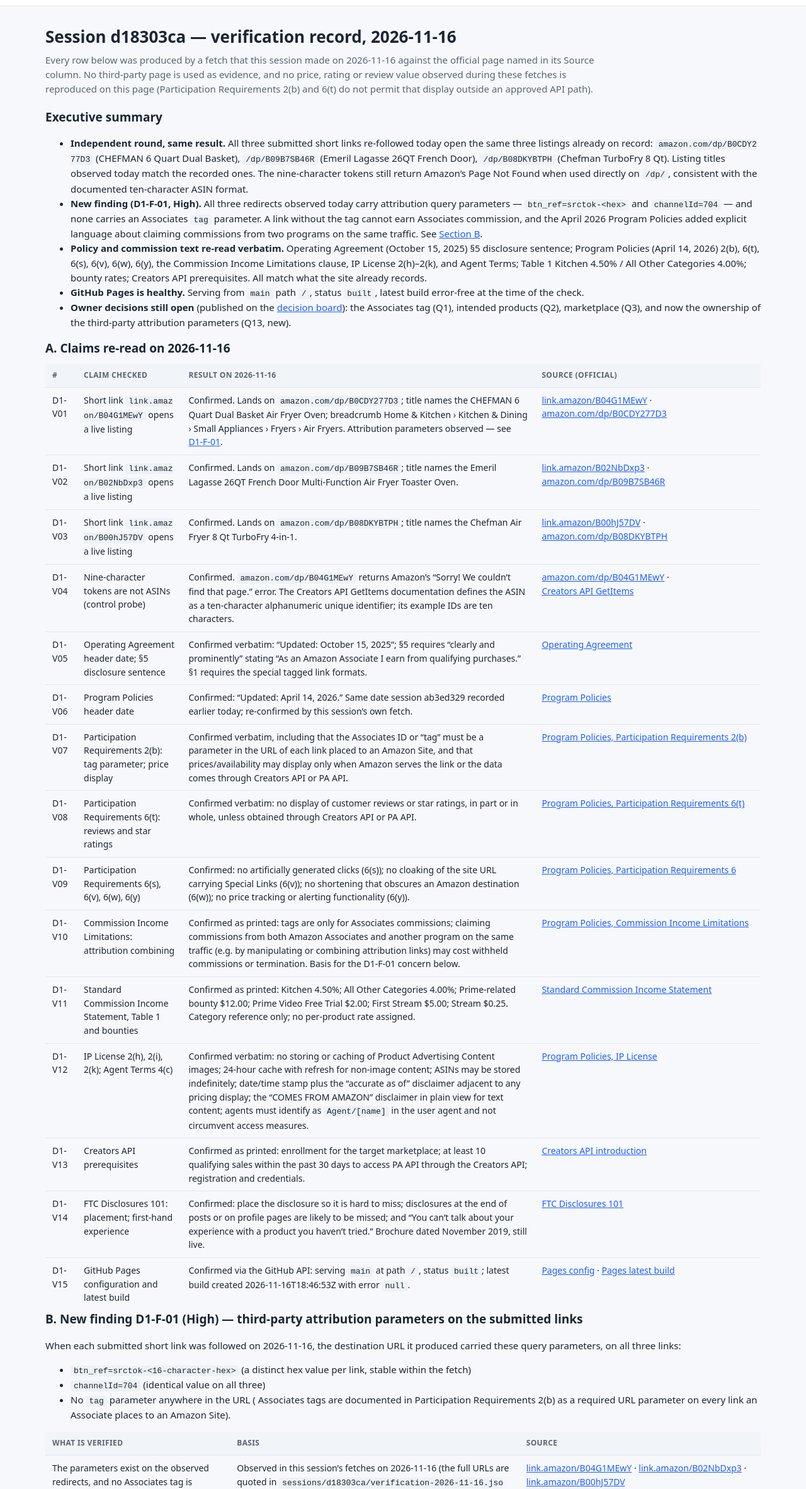
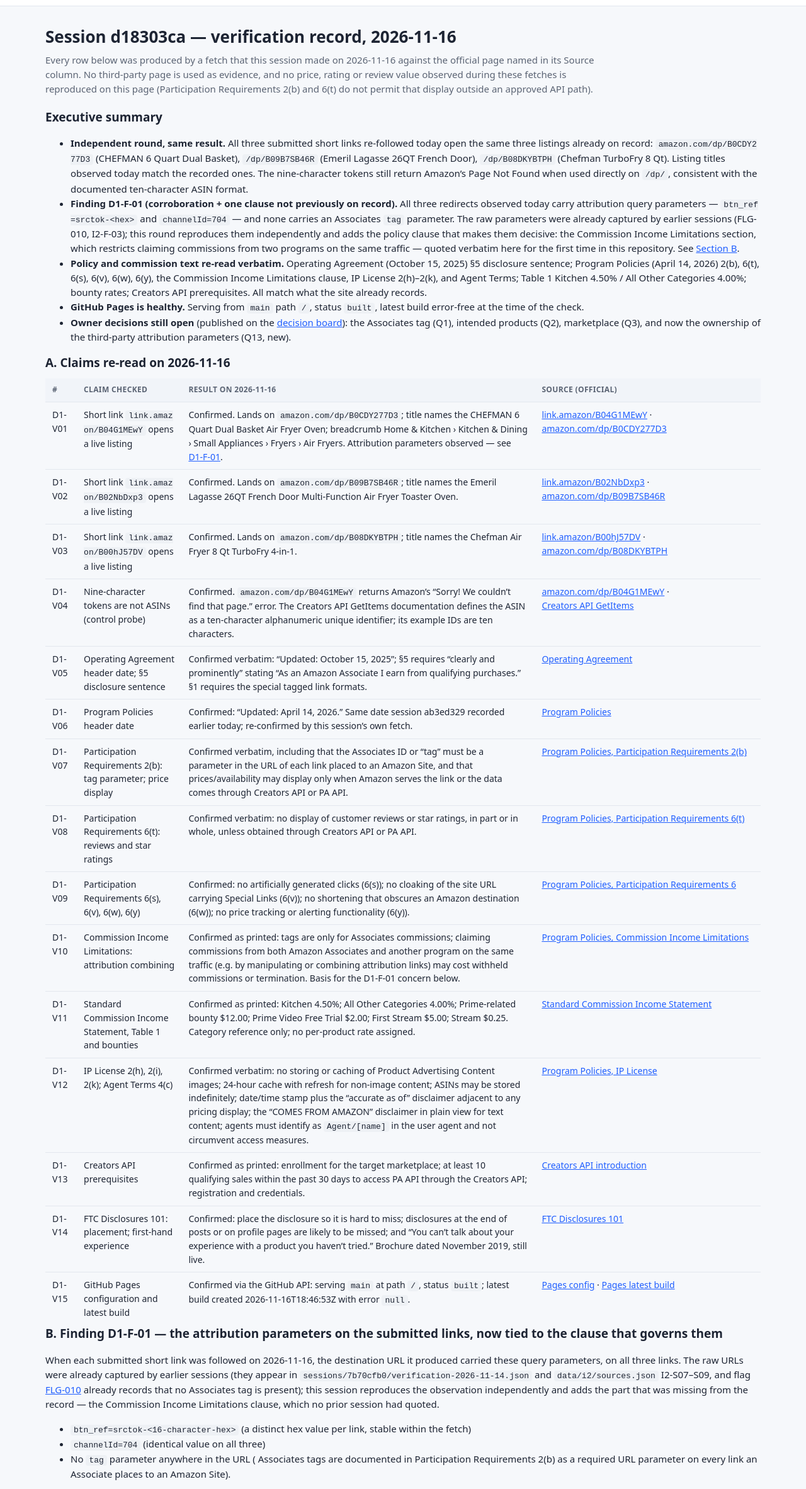
Before and after one commit to kanlerxz87-cyber/Zone3, a plain HTML site: page sessions/d18303ca/index.html in a window 1280 px wide. Shown: the part 49-2414 px from the top of the page at 63% size. Drawn offline with Linux system fonts and the light colour scheme.

Commit message:
D1 record: reframe D1-F-01 honestly — corroborates FLG-010/I2-F-03; the new contribution is the Commission Income Limitations clause (never quoted before) + D-15/Q13
Co-authored-by: arena-agent <297053741+arena-agent@users.noreply.github.com>

```diff
--- a/sessions/d18303ca/index.html
+++ b/sessions/d18303ca/index.html
@@ -19,7 +19,7 @@
 <h2>Executive summary</h2>
 <ul>
   <li><strong>Independent round, same result.</strong> All three submitted short links re-followed today open the same three listings already on record: <code>amazon.com/dp/B0CDY277D3</code> (CHEFMAN 6 Quart Dual Basket), <code>/dp/B09B7SB46R</code> (Emeril Lagasse 26QT French Door), <code>/dp/B08DKYBTPH</code> (Chefman TurboFry 8 Qt). Listing titles observed today match the recorded ones. The nine-character tokens still return Amazon&rsquo;s Page Not Found when used directly on <code>/dp/</code>, consistent with the documented ten-character ASIN format.</li>
-  <li><strong>New finding (D1-F-01, High).</strong> All three redirects observed today carry attribution query parameters &mdash; <code>btn_ref=srctok-&lt;hex&gt;</code> and <code>channelId=704</code> &mdash; and none carries an Associates <code>tag</code> parameter. A link without the tag cannot earn Associates commission, and the April 2026 Program Policies added explicit language about claiming commissions from two programs on the same traffic. See <a href="#d1f01">Section B</a>.</li>
+  <li><strong>Finding D1-F-01 (corroboration + one clause not previously on record).</strong> All three redirects observed today carry attribution query parameters &mdash; <code>btn_ref=srctok-&lt;hex&gt;</code> and <code>channelId=704</code> &mdash; and none carries an Associates <code>tag</code> parameter. The raw parameters were already captured by earlier sessions (FLG-010, I2-F-03); this round reproduces them independently and adds the policy clause that makes them decisive: the Commission Income Limitations section, which restricts claiming commissions from two programs on the same traffic &mdash; quoted verbatim here for the first time in this repository. See <a href="#d1f01">Section B</a>.</li>
   <li><strong>Policy and commission text re-read verbatim.</strong> Operating Agreement (October 15, 2025) &sect;5 disclosure sentence; Program Policies (April 14, 2026) 2(b), 6(t), 6(s), 6(v), 6(w), 6(y), the Commission Income Limitations clause, IP License 2(h)&ndash;2(k), and Agent Terms; Table 1 Kitchen 4.50% / All Other Categories 4.00%; bounty rates; Creators API prerequisites. All match what the site already records.</li>
   <li><strong>GitHub Pages is healthy.</strong> Serving from <code>main</code> path <code>/</code>, status <code>built</code>, latest build error-free at the time of the check.</li>
   <li><strong>Owner decisions still open</strong> (published on the <a href="../../site/decisions.html">decision board</a>): the Associates tag (Q1), intended products (Q2), marketplace (Q3), and now the ownership of the third-party attribution parameters (Q13, new).</li>
@@ -47,8 +47,8 @@
   </tbody>
 </table>
 
-<h2 id="d1f01">B. New finding D1-F-01 (High) &mdash; third-party attribution parameters on the submitted links</h2>
-<p>When each submitted short link was followed on 2026-11-16, the destination URL it produced carried these query parameters, on all three links:</p>
+<h2 id="d1f01">B. Finding D1-F-01 &mdash; the attribution parameters on the submitted links, now tied to the clause that governs them</h2>
+<p>When each submitted short link was followed on 2026-11-16, the destination URL it produced carried these query parameters, on all three links. The raw URLs were already captured by earlier sessions (they appear in <code>sessions/7b70cfb0/verification-2026-11-14.json</code> and <code>data/i2/sources.json</code> I2-S07&ndash;S09, and flag <a href="../../flagged.html#FLG-010">FLG-010</a> already records that no Associates tag is present); this session reproduces the observation independently and adds the part that was missing from the record &mdash; the Commission Income Limitations clause, which no prior session had quoted.</p>
 <ul>
   <li><code>btn_ref=srctok-&lt;16-character-hex&gt;</code> (a distinct hex value per link, stable within the fetch)</li>
   <li><code>channelId=704</code> (identical value on all three)</li>
--- a/sessions/d18303ca/verification-2026-11-16.json
+++ b/sessions/d18303ca/verification-2026-11-16.json
@@ -25,7 +25,7 @@
     {"id": "D1-V15", "claim": "GitHub Pages configuration and latest build", "result": "Confirmed via the GitHub API: Pages serves from branch main, path /, status 'built'; latest build created 2026-11-16T18:46:53Z with error null.", "sources": ["https://api.github.com/repos/kanlerxz87-cyber/Zone3/pages", "https://api.github.com/repos/kanlerxz87-cyber/Zone3/pages/builds/latest"]}
   ],
   "new_findings": [
-    {"id": "D1-F-01", "severity": "High (revenue, not compliance display)", "finding": "The three submitted short links, followed on 2026-11-16, redirect to their Amazon destinations with attribution query parameters attached: btn_ref=srctok-<hex> and channelId=704 on every one of the three. No Associates 'tag' parameter was observed on any of the three destinations. The meaning of the srctok and channelId parameters is NOT established from any official source (unverified); what is verifiable is that they are not an Associates tag, and Participation Requirements 2(b) requires the tag parameter on every link an Associate places to an Amazon Site. Combined with the Commission Income Limitations clause (claims from two programs on the same traffic), links that carry third-party attribution but no Associates tag cannot earn Associates commission for this site's owner and may credit some other party. Owner decisions: (1) who minted these links; (2) whether they are intended as Associates links at all; (3) if yes, replace them with tagged Special Links minted inside Associates Central (decision board proposal D-15).", "sources": ["https://link.amazon/B04G1MEwY", "https://affiliate-program.amazon.com/help/operating/policies"]},
+    {"id": "D1-F-01", "severity": "Medium (revenue, not compliance display; corroboration + newly quoted clause)", "finding": "The three submitted short links, followed on 2026-11-16, redirect to their Amazon destinations with attribution query parameters attached: btn_ref=srctok-<hex> and channelId=704 on every one of the three, and no Associates 'tag' parameter. CORROBORATION, NOT A NEW OBSERVATION: the raw URLs were already captured verbatim by session 7b70cfb0 (2026-11-14) and by data/i2/sources.json I2-S07-S09, and flag FLG-010 already records that the submitted links carry only srctok and channelId parameters and that no Associates tag was supplied. WHAT THIS SESSION ADDS: (1) an independent same-day reproduction; (2) the first verbatim quotation in this repository of the Commission Income Limitations clause (Program Policies, fetched 2026-11-16) restricting claiming commissions from both Amazon Associates and another program using the same traffic; (3) the connection published as decision-board proposal D-15 and question Q13. The meaning of the srctok and channelId parameters remains NOT established from any official source (unverified). Owner decisions: (1) who minted these links; (2) whether they are intended as Associates links at all; (3) if yes, replace them with tagged Special Links minted inside Associates Central (decision-board proposal D-15).", "sources": ["https://link.amazon/B04G1MEwY", "https://affiliate-program.amazon.com/help/operating/policies"]},
     {"id": "D1-F-02", "severity": "Info", "finding": "The redirects observed on 2026-11-16 reproduce the destinations recorded by sessions 7f84fea4, ab3ed329, 5b425c74 and 59d84c55 (same three ASINs), while the listing titles observed today match the titles already recorded in data/i2/catalog.json character for character. Corroborates the 4f83-F-01 / 5b42-F-01 drift notes: destinations are stable across sessions, titles can drift over time.", "sources": ["https://link.amazon/B04G1MEwY", "https://link.amazon/B02NbDxp3", "https://link.amazon/B00hJ57DV"]}
   ],
   "not_established": [
```
